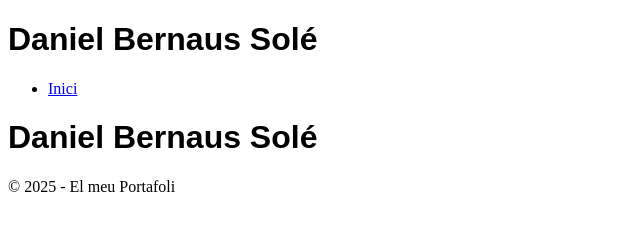
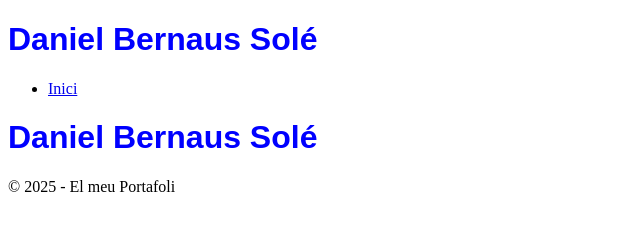
Before and after one commit to dbernausdaw2n25-dotcom/portafoli-M0614-AEA3, a website: page index.html in a window 1280 px wide. Shown: the whole page, without its empty margins (0-640 px from the left). Drawn offline with Linux system fonts and the light colour scheme.

Commit message:
Arreglar css

```diff
--- a/css/styles.css
+++ b/css/styles.css
@@ -1,4 +1,4 @@
 h1 {
     font-family: Arial, sans-serif;
-    color:
+    color: blue;
 }
```
